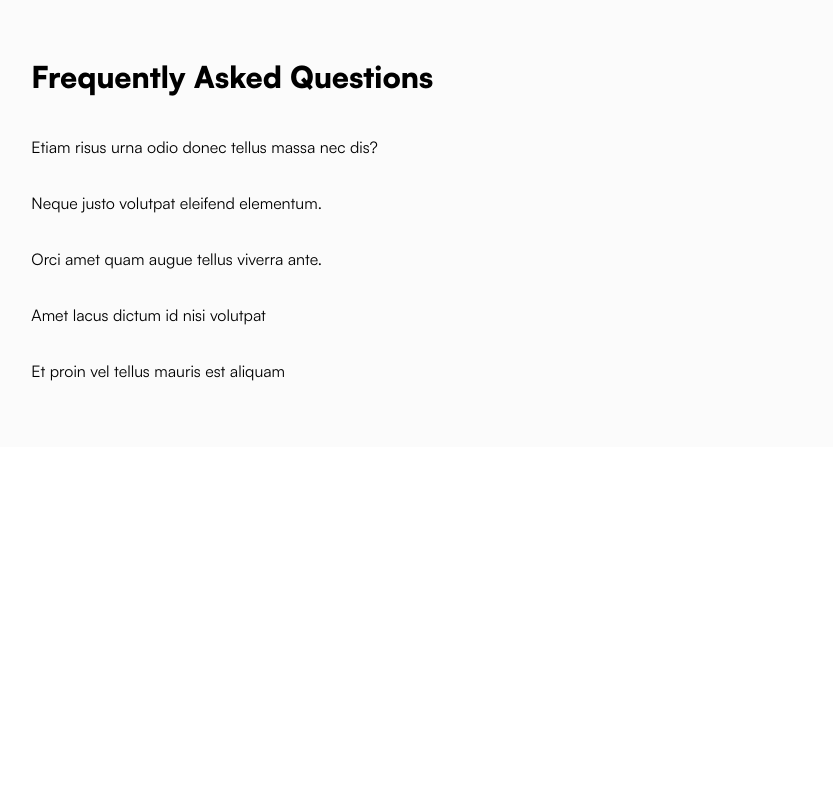
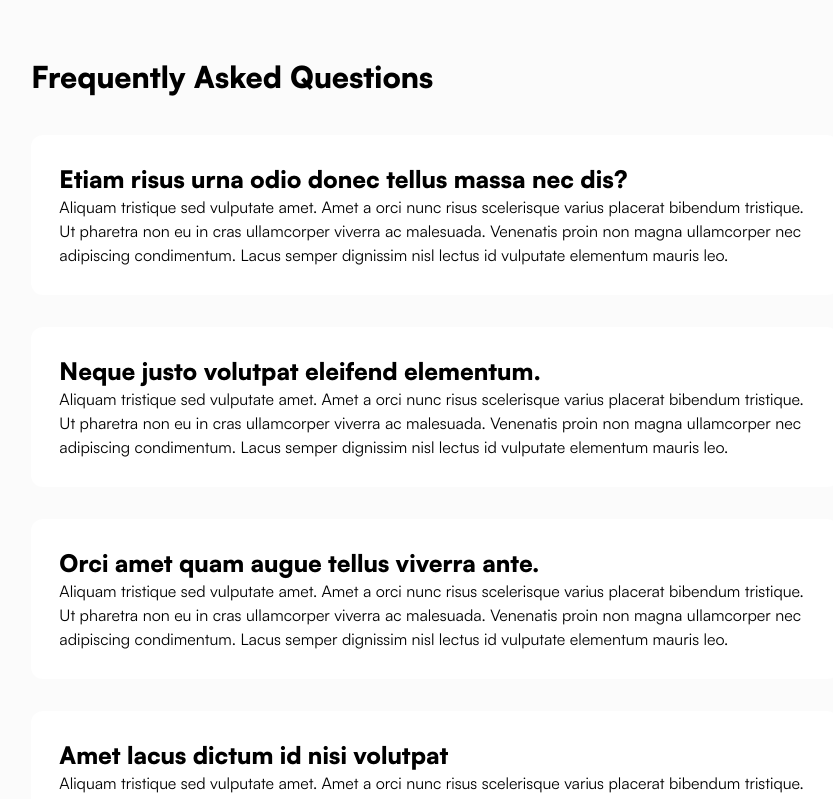
Before and after one commit to al1yew/cookies_app_submission, a Next.js app: page / in a window 1280 px wide. Shown: the part 3780-4579 px from the top of the page, without its empty margins (205-1038 px from the left). Before the commit the page ends 4227 px from the top, so only its background shows below. Built offline with nearby package versions, Linux system fonts and the light colour scheme.

Commit message:
Mar 4, 2024, 8:15 PM

```diff
--- a/components/home/FAQ.tsx
+++ b/components/home/FAQ.tsx
@@ -1,5 +1,8 @@
+"use client";
+
 import { QUESTIONS } from "@/lib/constants";
 import Container from "../shared/Container";
+import SingleQuestion from "./SingleQuestion";
 
 const FAQ = () => {
   return (
@@ -11,7 +14,7 @@ const FAQ = () => {
           </h1>
           <div className="w-full flex-col flex gap-5 lg:gap-8 mt-10">
             {QUESTIONS.map((question) => {
-              return <div>{question.question}</div>;
+              return <SingleQuestion key={question.id} {...question} />;
             })}
           </div>
         </div>
--- /dev/null
+++ b/components/home/SingleQuestion.tsx
@@ -0,0 +1,14 @@
+type Props = {
+  question: string;
+  answer: string;
+};
+
+const SingleQuestion = ({ question, answer }: Props) => {
+  return (
+    <div className="bg-white p-4 lg:p-7 relative w-full rounded-xl">
+      <h3 className="font-black text-2xl">{question}</h3>
+      <div>{answer}</div>
+    </div>
+  );
+};
+export default SingleQuestion;
```
